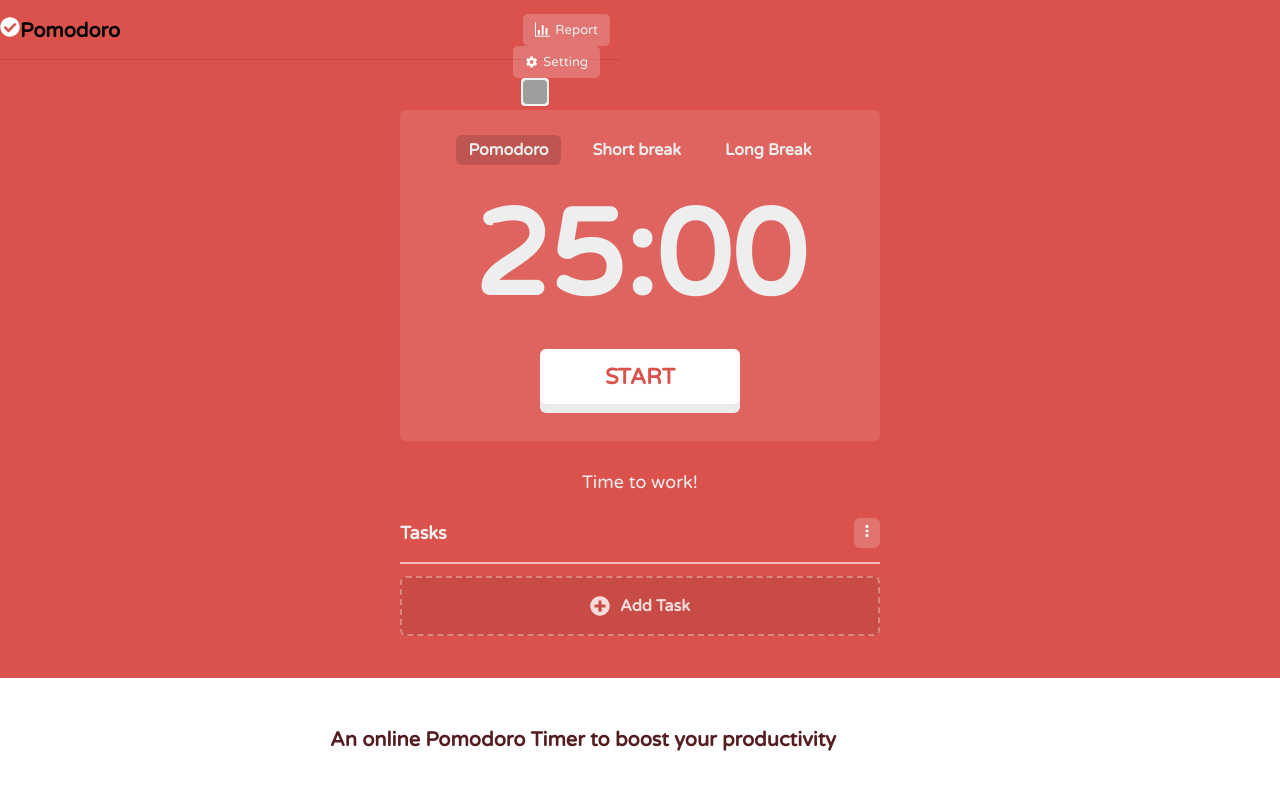
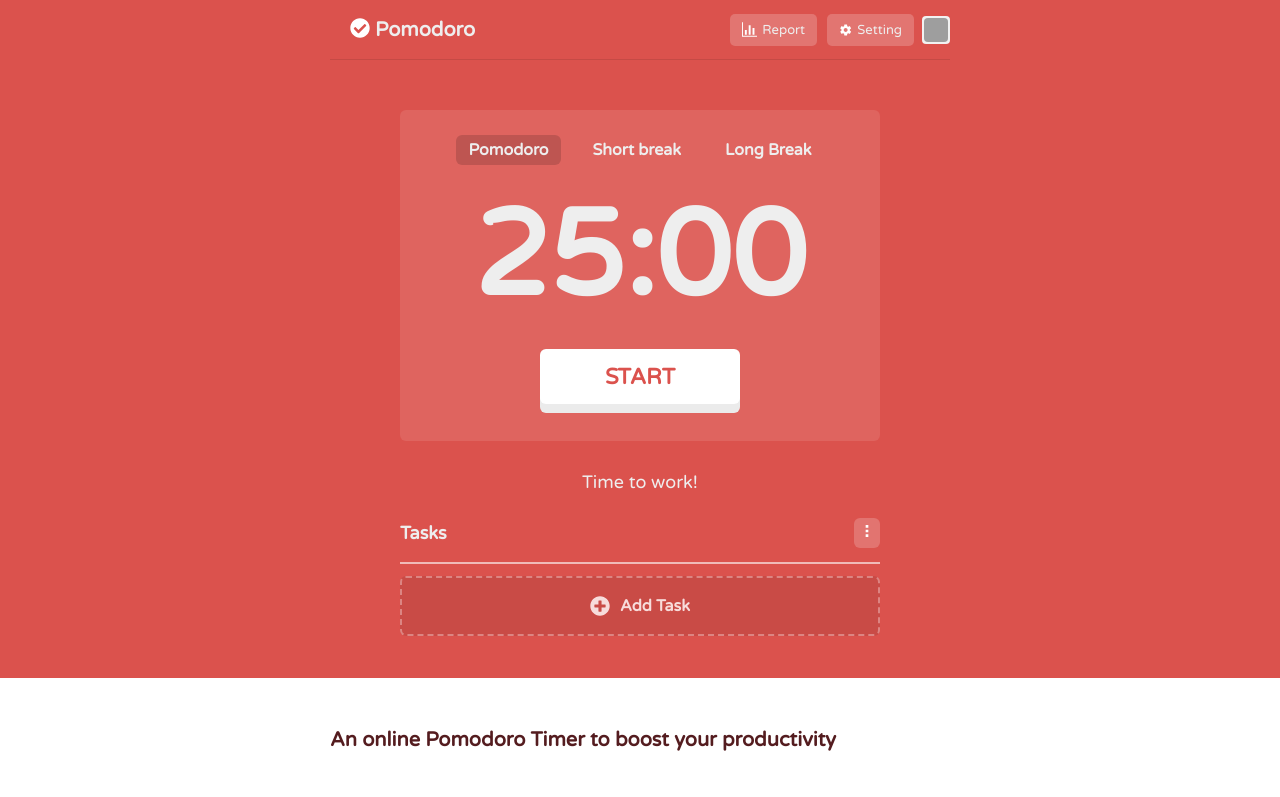
Before and after one commit to JoseMurilloc/clone-pomofocus, a React (Create React App) app: page / in a window 1280 px wide. Shown: the top 797 px of the page. Built offline with nearby package versions, Linux system fonts and the light colour scheme; grey boxes are pictures that could not be loaded.

Commit message:
chore: add menu in header

```diff
--- a/src/components/Header/index.tsx
+++ b/src/components/Header/index.tsx
@@ -2,10 +2,12 @@
 import { Link } from 'react-router-dom';
 import { Icon } from '../../commons/icons/Main';
 import { Status } from '../../commons/types/status';
-import {useDispatch} from 'react-redux';
+import {useDispatch, useSelector} from 'react-redux';
 
 import * as S from './styles'
 import { toggleMenuProfileModalAction } from '../../store/modules/modal/actions';
+import { State } from '../../store/rootReducer';
+import MenuProfile from '../MenuProfile';
 
 type Props = {
   typePomodoro: Status
@@ -13,9 +15,13 @@
 
 export function Header ({typePomodoro}: Props) {
   const dispatch = useDispatch();
+  const modal = useSelector((state: State) => state.modal);
+
 
   return (
-    <S.Header typePomodoro={typePomodoro}>
+    <S.Container>
+     <S.Header typePomodoro={typePomodoro}>
+      { modal.isMenuProfileModal && <MenuProfile /> }
       <h1>
         <Icon.FaCheckCircle color="#fff" size="2rem" />
         Pomodoro
@@ -35,6 +41,7 @@
           <button
             onClick={() => dispatch(toggleMenuProfileModalAction())}
             className="login-user"
+            data-testid="button-menu"
           >
             <img
               src="https://lh3.googleusercontent.com/a-/AOh14Ggsx2eT_A6emvGukBj5QrwRCqyJNSxD-5j5FvFLpw=s96-c"
@@ -50,6 +57,7 @@
           </Link>
         ) }
       </S.ContentOfButtonsHeader>
-    </S.Header>
+     </S.Header>
+    </S.Container>
   )
 }
```
